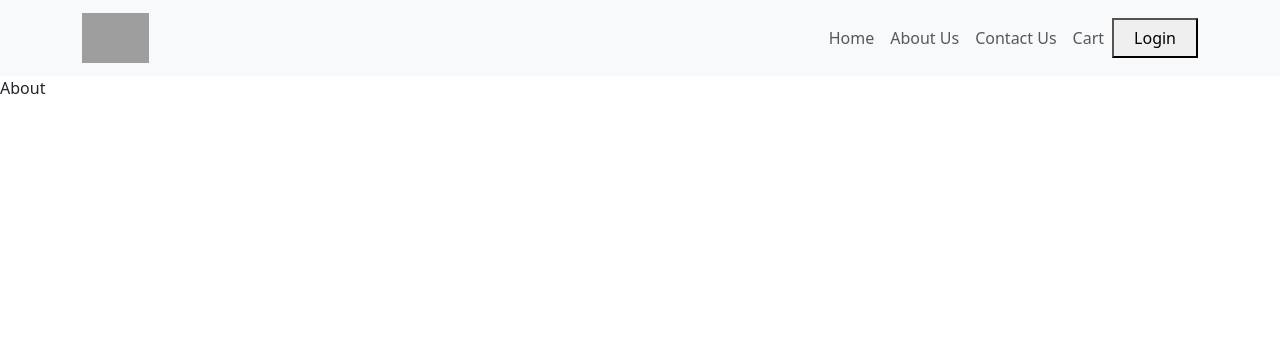
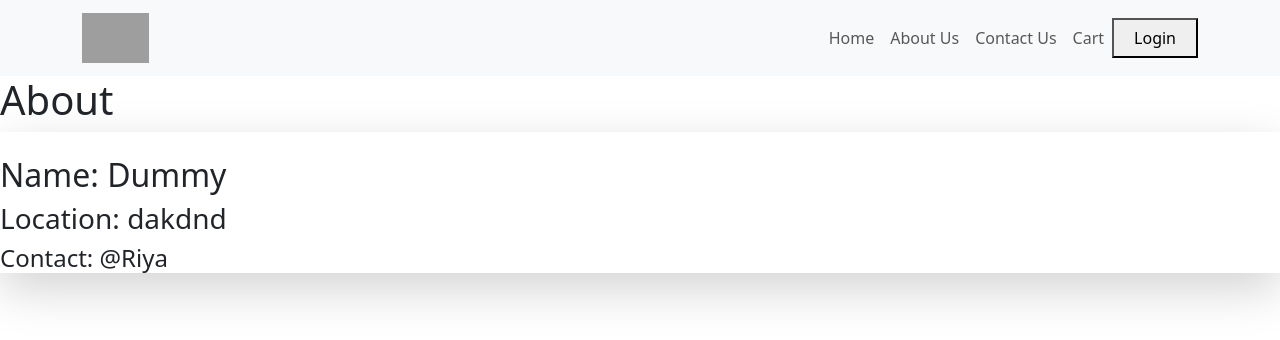
Before and after one commit to imriya07/Namaste-React, a React (Vite) app: page /about in a window 1280 px wide. Shown: the top 340 px of the page. Built offline with nearby package versions, Linux system fonts and the light colour scheme; no server answers; grey boxes are pictures that could not be loaded.

Commit message:
codebase-update

```diff
--- a/index.css
+++ b/index.css
@@ -19,3 +19,7 @@
 .filter{
     display: flex;
 }
+.user-card{
+    padding: 10px;
+    border: 1px solid black;
+}
--- a/src/components/About.js
+++ b/src/components/About.js
@@ -1,9 +1,31 @@
-import React from 'react'
+import { Component } from 'react'
+import User from './User'
+import UserClass from "./UserClass"
 
-const About = () => {
-  return (
-    <div>About</div>
-  )
+class About extends Component{
+  constructor(props){
+    super(props);
+    // console.log("parent constructor");
+
+  }
+  componentDidMount(){
+    // console.log("parent componentDidMount");
+
+}
+  render(){
+    // console.log("parent Render");
+
+    return (
+      <div>
+        <h1>About</h1>
+        {/* <User name={"Riya (function)"}/> */}
+
+        <UserClass name={"Riya (class)"} location={"Bengaluru"} />
+        {/* <UserClass name={"Riya shree"} location={"Bengaluru"} /> */}
+      </div>
+    )
+  }
 }
 
+
 export default About
--- /dev/null
+++ b/src/components/User.js
@@ -0,0 +1,26 @@
+import { useEffect, useState } from "react";
+
+
+const User = ({name}) => {
+    const [count,setCount] = useState(0)
+    // const [count2] = useState(1)
+
+    useEffect(() =>{
+        //Api calls
+    },[])
+
+
+
+  return (
+    <div className="max-w-sm mx-auto bg-white rounded-2xl shadow-lg p-6">
+        <h1>count = {count}</h1>
+        <button onClick={()=>{setCount(count+1)}}>add more</button>
+        {/* <h1>count2 = {count2}</h1> */}
+      <h2 className="text-xl font-bold text-gray-800">Name: {name}</h2>
+      <h3 className="text-lg text-gray-600">Location: Bengaluru</h3>
+      <h4 className="text-gray-500">Contact: @Riya</h4>
+    </div>
+  );
+};
+
+export default User;
--- /dev/null
+++ b/src/components/UserClass.js
@@ -0,0 +1,58 @@
+import React from "react"
+
+class UserClass extends React.Component{
+    constructor(props){
+        super(props);
+        this.state = {
+            // count: 0,
+            userInfo:{
+                name: "Dummy",
+                location: "dakdnd",
+            }
+        }
+        // console.log(this.props.name,"Child constructor");
+
+    }
+    async componentDidMount(){
+        // console.log("child componentDidMount");
+        const data = await fetch("https://api.github.com/users/imriya07")
+        const json = await data.json()
+        console.log(json,"****");
+        this.setState({
+            userInfo: json,
+        })
+
+    }
+    componentDidUpdate(){
+        console.log("componentDidUpdate");
+
+    }
+    componentWillUnmount(){
+        console.log("componentWillUnmount");
+
+    }
+    render(){
+        // console.log("Child Render");
+
+        // const{name, location} = this.props
+        // const {count} = this.state
+        const {name, location, avatar_url} = this.state.userInfo
+        return (
+            <div className="max-w-sm mx-auto bg-white rounded-2xl shadow-lg p-6">
+                {/* <h1>count={count}</h1>
+                <button onClick={() => {
+                    this.setState({
+                        count: this.state.count + 1
+                    })
+                }}>Click</button> */}
+                {/* <h1>count2={count2}</h1> */}
+                <img src={avatar_url}/>
+              <h2 className="text-xl font-bold text-gray-800">Name: {name}</h2>
+              <h3 className="text-lg text-gray-600">Location: {location}</h3>
+              <h4 className="text-gray-500">Contact: @Riya</h4>
+            </div>
+          );
+    }
+}
+
+export default UserClass
```
